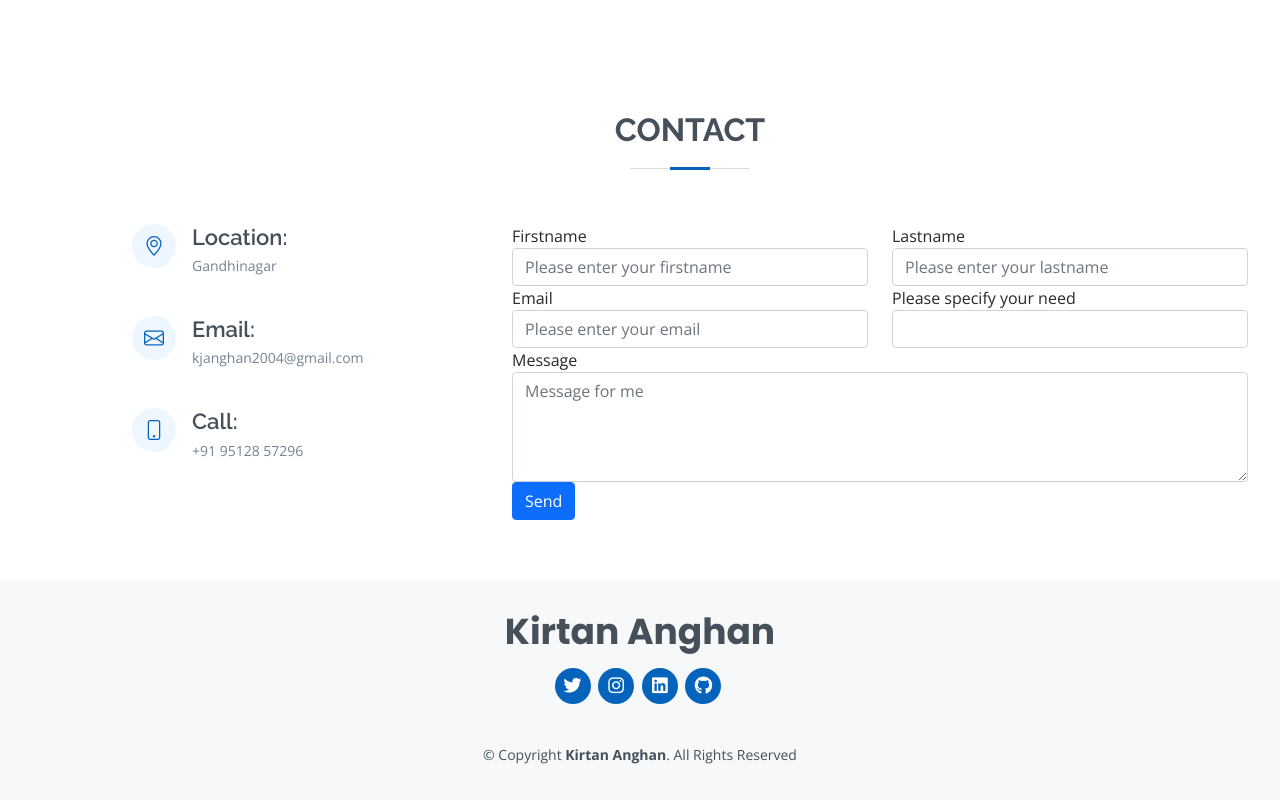
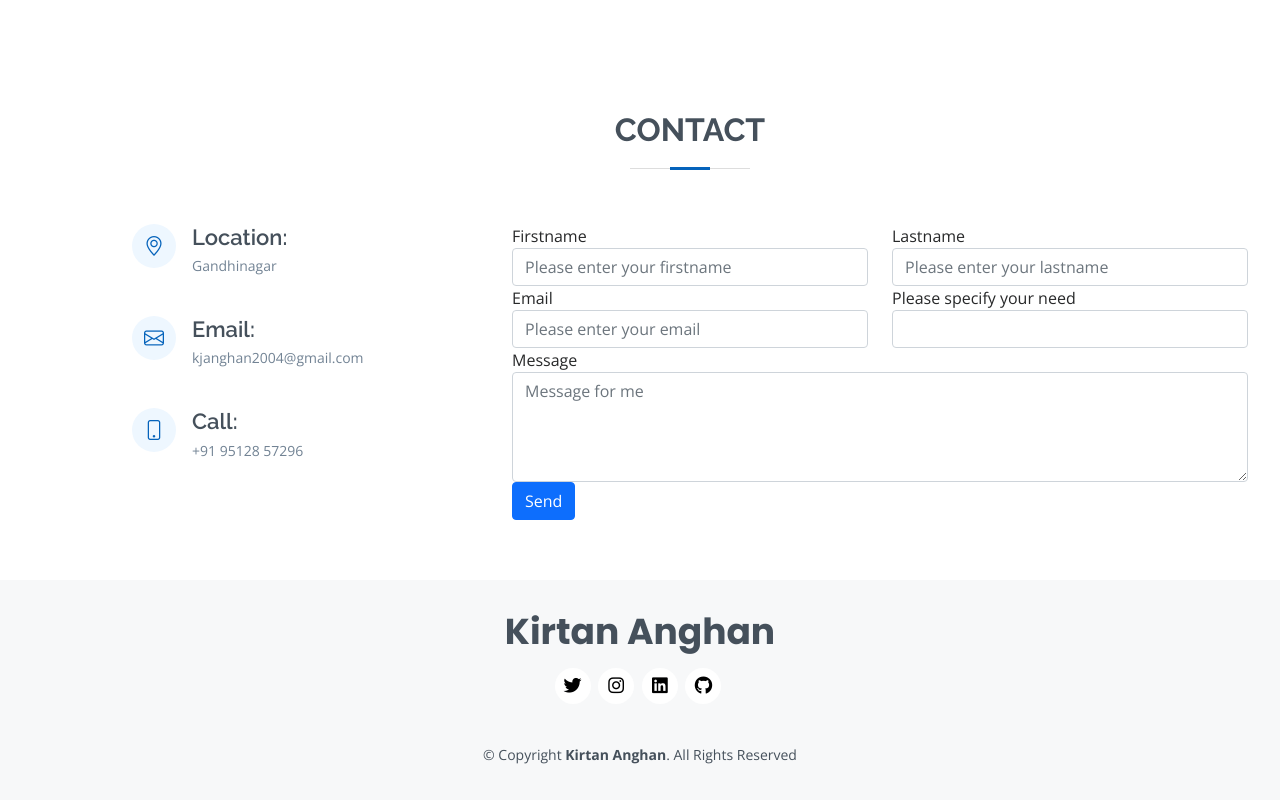
Before and after one commit to kirtan-anghan/Portfolio, a plain HTML site: page index.html in a window 1280 px wide. Shown: the part 2718-3518 px from the top of the page. Drawn offline with nearby package versions, Linux system fonts and the light colour scheme.

Commit message:
new portfolio

```diff
--- a/assets/css/style.css
+++ b/assets/css/style.css
@@ -1026,8 +1026,8 @@ section {
 #footer .social-links a {
   font-size: 18px;
   display: inline-block;
-  background: #0563bb;
-  color: #fff;
+  background: #ffffff;
+  color: rgb(0, 0, 0);
   line-height: 1;
   padding: 8px 0;
   margin-right: 4px;
--- a/index.html
+++ b/index.html
@@ -62,7 +62,7 @@
   <section id="hero" class="d-flex flex-column justify-content-center">
     <div class="container" data-aos="zoom-in" data-aos-delay="100">
       <h1>kirtan anghan</h1>
-      <p>I'm <span class="typed" data-typed-items=" computer engineering student, iso Developer , app Developer"></span></p>
+      <p>I'm <span class="typed" data-typed-items=" computer engineering student , web Development, iso Developer"></span></p>
       <div class="social-links">
         <a href="https://twitter.com/@kirtan_2004" target="_blank" class="twitter"><i class="fa-brands fa-twitter"></i></a>
         <a href="https://www.instagram.com/kirtan_anghan_2004/"  target="_blank" class="instagram"><i class="fa-brands fa-instagram"></i></a>
@@ -620,16 +620,10 @@
     <div class="container">
       <h3>Kirtan Anghan</h3>
       <div class="social-links">
-        <!-- <a href="#" class="twitter"><i class="bx bxl-twitter"></i></a>
-        <a href="#" class="facebook"><i class="bx bxl-facebook"></i></a>
-        <a href="#" class="instagram"><i class="bx bxl-instagram"></i></a>
-        <a href="#" class="google-plus"><i class="bx bxl-skype"></i></a>
-        <a href="#" class="linkedin"><i class="bx bxl-linkedin"></i></a> -->
         <a href="https://twitter.com/@kirtan_2004" target="_blank" class="twitter"><i class="fa-brands fa-twitter"></i></a>
-        <a href="https://www.instagram.com/kirtan_anghan_2004/" target="_blank" class="instagram"><i class="fa-brands fa-instagram"></i></a>
-        <a href="https://www.linkedin.com/in/kirtan-anghan-0a6414232/" target="_blank" class="linkedin"><i class="fa-brands fa-linkedin"></i></a>
+        <a href="https://www.instagram.com/kirtan_anghan_2004/"  target="_blank" class="instagram"><i class="fa-brands fa-instagram"></i></a>
+        <a href="https://www.linkedin.com/in/kirtan-anghan-0a6414232/"  target="_blank" class="linkedin"><i class="fa-brands fa-linkedin"></i></a>
         <a href="https://github.com/kirtan132004"  target="_blank" class="github"><i class="fa-brands fa-github"></i></a>
-
       </div>
       <div class="copyright">
         &copy; Copyright <strong><span>Kirtan Anghan</span></strong>. All Rights Reserved
```
